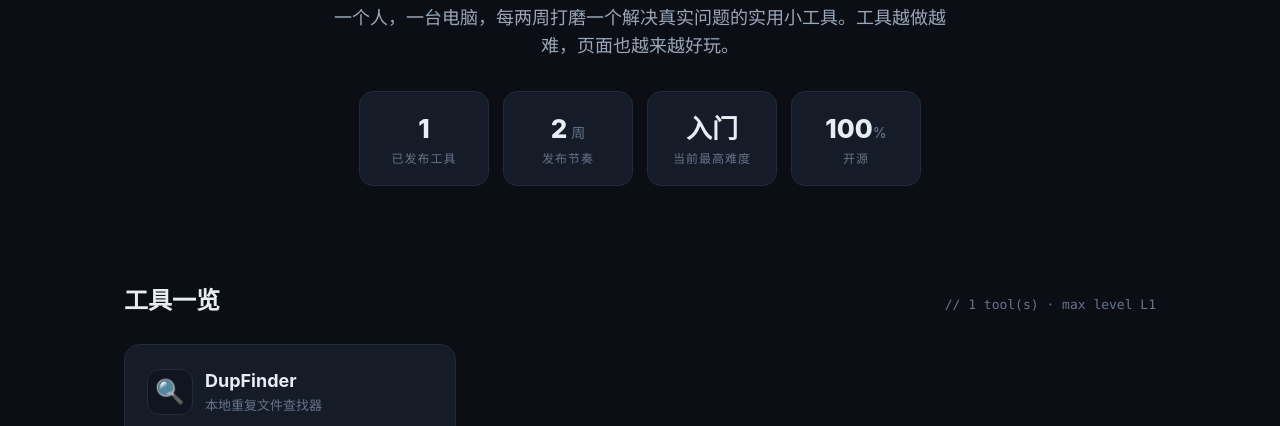
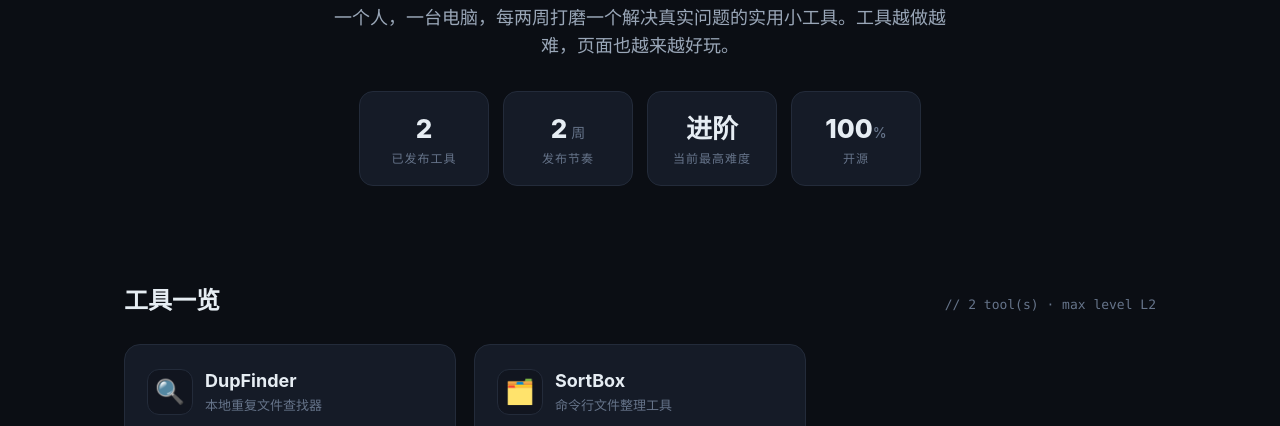
Before and after one commit to 1fzx23/my-tools, a plain HTML site: page index.html in a window 1280 px wide. Shown: the part 307-733 px from the top of the page. Drawn offline with Linux system fonts and the light colour scheme.

Commit message:
add L2 sortbox to toolbox

```diff
--- a/index.html
+++ b/index.html
@@ -262,8 +262,20 @@
       date: "2026-08-06",
       repo: "https://github.com/1fzx23/dupfinder",
       demo: "https://1fzx23.github.io/dupfinder/"
+    },
+    {
+      id: "sortbox",
+      name: "SortBox",
+      emoji: "🗂️",
+      tagline: "命令行文件整理工具",
+      desc: "零依赖的 Python CLI，按扩展名或修改日期把散落文件自动归类到子目录；支持 dry-run 预览、undo 回退脚本与安全重名处理。",
+      level: 2,
+      tags: ["Python", "CLI", "效率工具"],
+      date: "2026-08-08",
+      repo: "https://github.com/1fzx23/sortbox",
+      demo: "https://1fzx23.github.io/sortbox/"
     }
-    // 👉 下一个工具加在这里，level 取 2、3、4 …… 逐步变难
+    // 👉 下一个工具加在这里，level 取 3、4 …… 逐步变难
   ];
 
   /* 路线图：规划中的更硬核工具（仅展示，未发布） */
```
